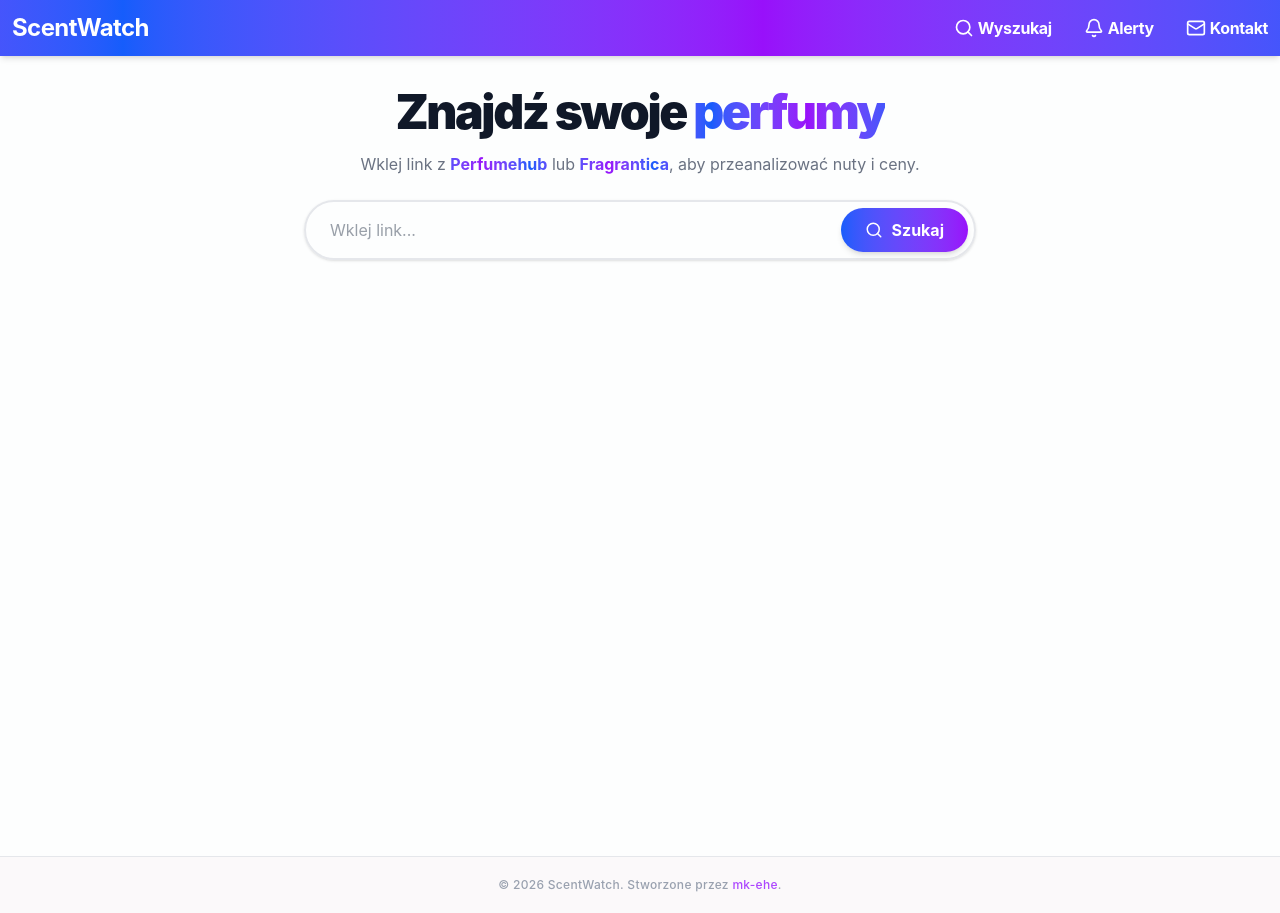
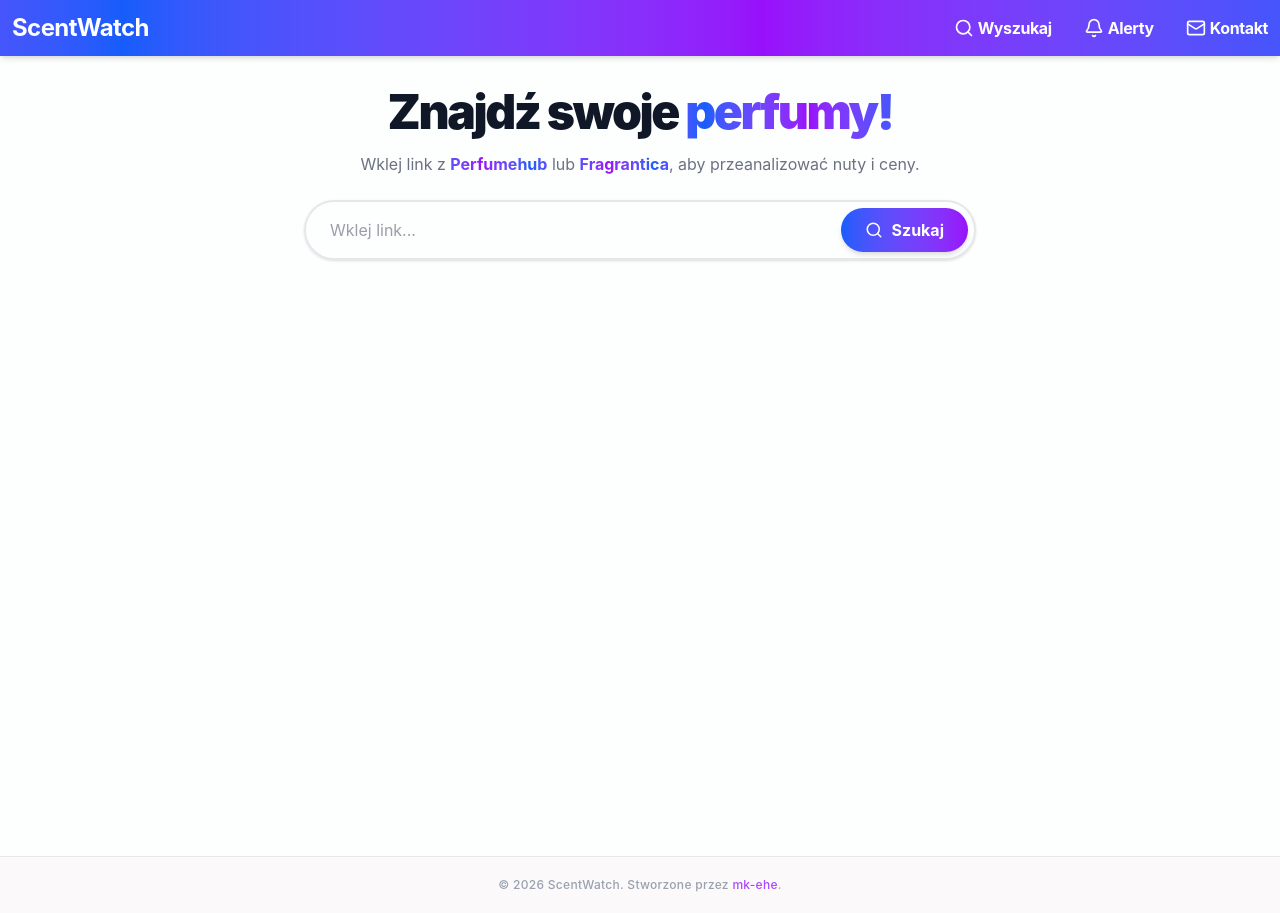
Before and after one commit to mk-ehe/ScentWatch, a React (Vite) app: page / in a window 1280 px wide. Built offline with nearby package versions, Linux system fonts and the light colour scheme.

Commit message:
'!' added

```diff
--- a/src/components/SearchPage.jsx
+++ b/src/components/SearchPage.jsx
@@ -51,7 +51,7 @@ return (
 
       <div className="text-center mb-6">
         <h1 className="text-4xl md:text-5xl font-black text-gray-900 mb-4 tracking-tighter">
-          Znajdź swoje <span className="text-transparent bg-clip-text animate-bg-flow">perfumy</span>
+          Znajdź swoje <span className="text-transparent bg-clip-text animate-bg-flow">perfumy!</span>
         </h1>
         <p className="text-gray-500 text-sm md:text-base w-full mx-auto">
           Wklej link z <a href='https://perfumehub.pl' className="font-bold animate-text-flow underline" target="_blank" rel="noopener noreferrer">Perfumehub</a> lub <a href="https://www.fragrantica.pl" className="font-bold animate-text-flow underline" target="_blank" rel="noopener noreferrer">Fragrantica</a>, aby przeanalizować nuty i ceny.
```
